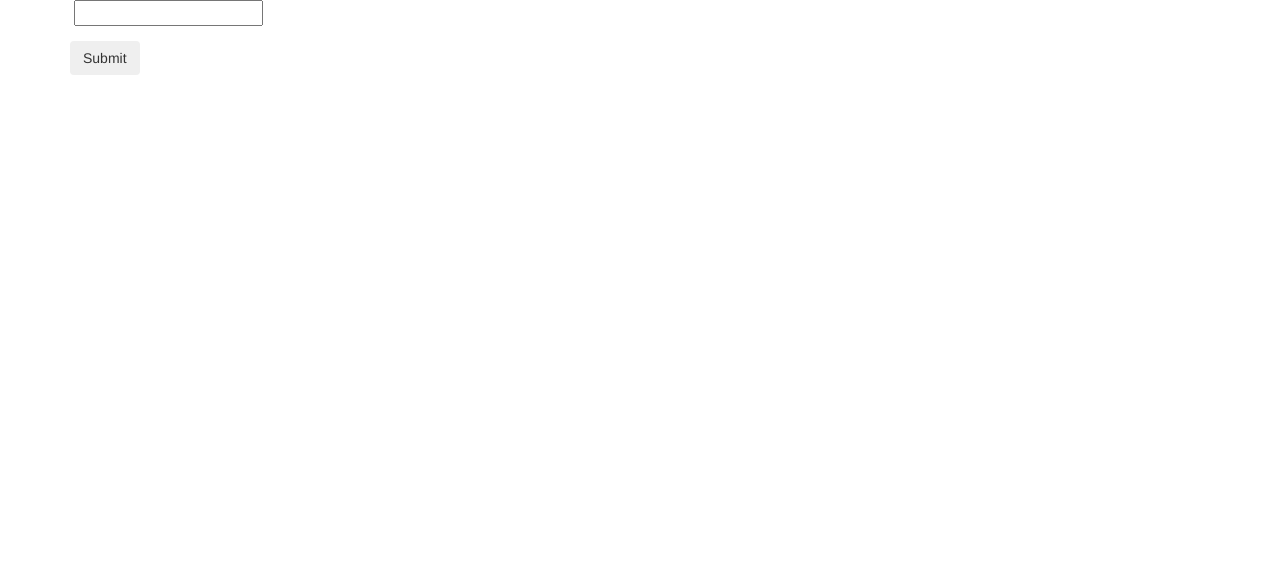
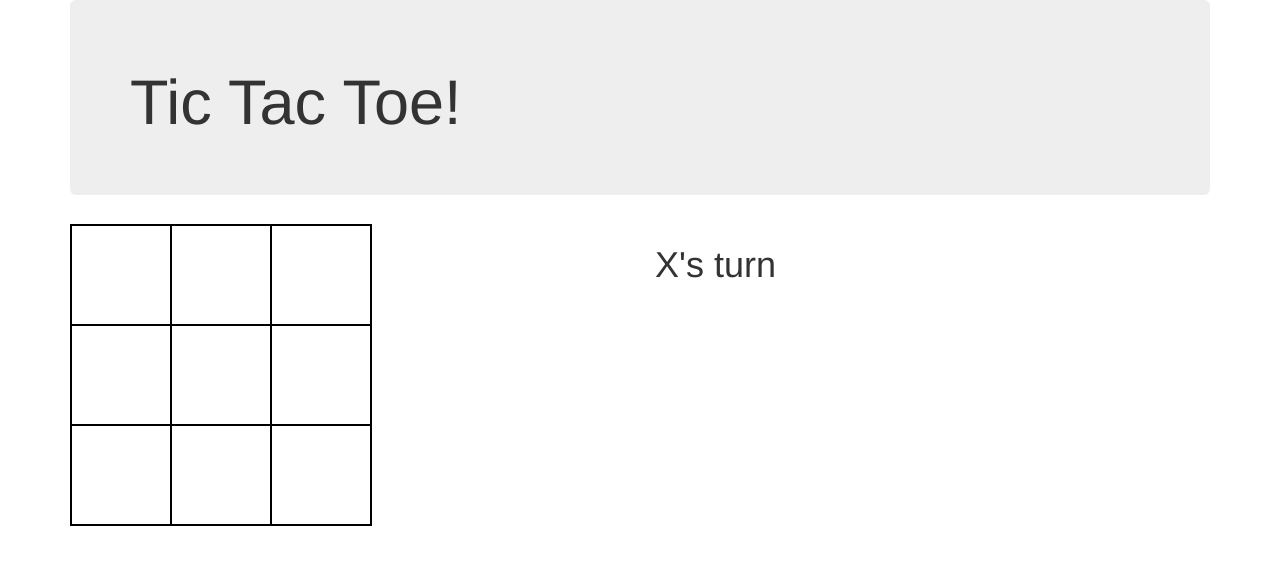
Before and after one commit to mwaggett/epicodus_javascript_tic-tac-toe, a plain HTML site: page index.html in a window 1280 px wide. Drawn offline with Linux system fonts and the light colour scheme.

Commit message:
Start web interface: create game board.

```diff
--- a/css/styles.css
+++ b/css/styles.css
@@ -0,0 +1,9 @@
+td {
+  border: 2px solid black;
+  height: 100px;
+  width: 100px;
+}
+td:hover {
+  cursor: pointer;
+  background-color: red;
+}
--- a/index.html
+++ b/index.html
@@ -5,22 +5,25 @@
     <link href="css/styles.css" rel="stylesheet" type="text/css">
     <script src="js/jquery-1.11.3.js"></script>
     <script src="js/scripts.js"></script>
-    <title></title>
+    <title>Tic-Tac-Toe!</title>
   </head>
   <body>
     <div class="container">
-
-      <form id="">
-        <div class="form-group">
-          <label></label>
-          <input id="" type="text">
+      <div class="jumbotron">
+        <h1>Tic Tac Toe!</h1>
+      </div>
+      <div class="row">
+        <div class="col-md-6">
+          <table id="game">
+            <tbody>
+            </tbody>
+          </table>
         </div>
-        <button type="submit" class="btn">Submit</button>
-      </form>
-
-      <div class="result">
+        <div class="col-md-6">
+          <div id="player-turn">
+          </div>
+        </div>
       </div>
-
     </div>
   </body>
 </html>
--- a/js/scripts.js
+++ b/js/scripts.js
@@ -82,9 +82,19 @@ Game.prototype.makeAMove = function(space) {
   return this.board.threeInARow();
 }
 
+var createBoard = function() {
+  for (var row = 1; row < 4; row++) {
+    $("#game tbody").append("<tr>");
+    for (var column = 1; column < 4; column++) {
+      var id = column + "," + row;
+      $("#game tbody").append("<td id='"+id+"'></td>");
+    }
+    $("#game tbody").append("</tr>");
+  }
+}
 
-
-
-// $(document).ready(function() {
-//
-// });
+$(document).ready(function() {
+  createBoard();
+  var game = new Game();
+  $("#player-turn").replaceWith("<h1>" + game.whoseTurn.mark + "'s turn </h1>");
+});
```
